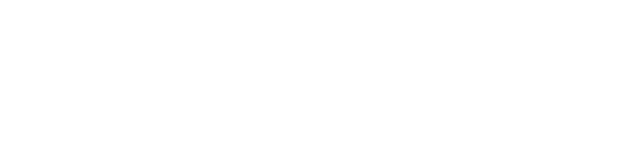
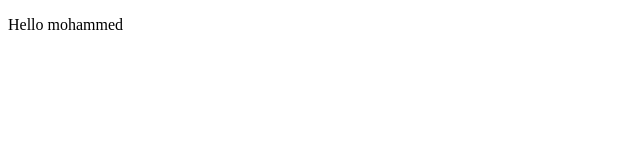
Before and after one commit to xMjhh5/FirstRepo, a plain HTML site: page home.html in a window 1280 px wide. Shown: the whole page, without its empty margins (0-640 px from the left). Drawn offline with Linux system fonts and the light colour scheme.

Commit message:
Add : Test

```diff
--- a/home.html
+++ b/home.html
@@ -7,7 +7,7 @@
 </head>
 <body>
 
-
+    <p>Hello mohammed </p>
 
 </body>
 </html>
```
